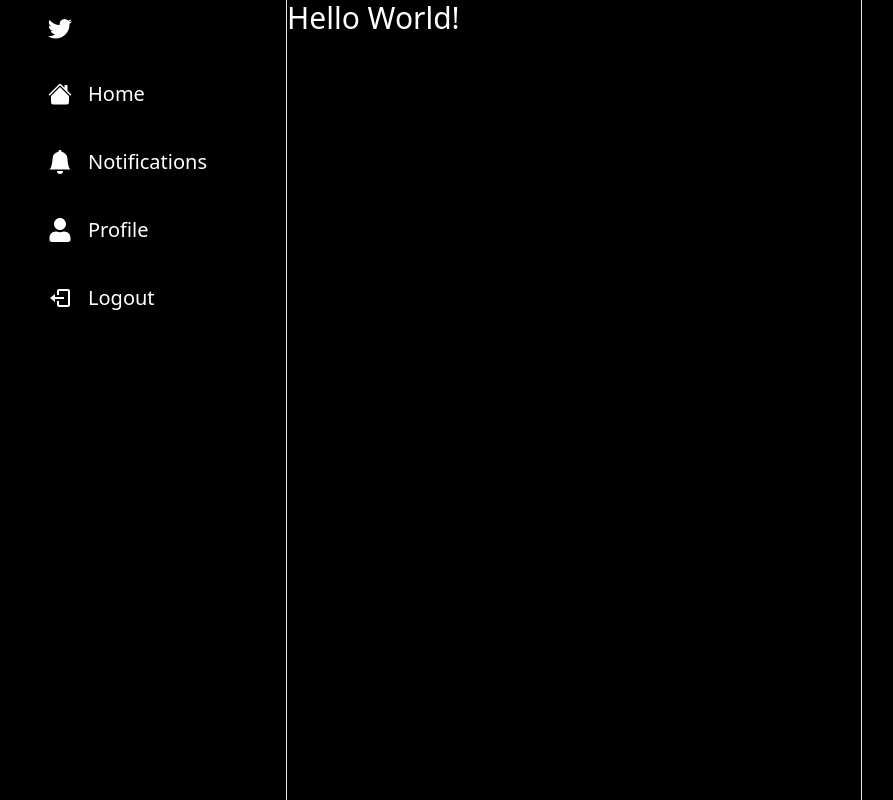
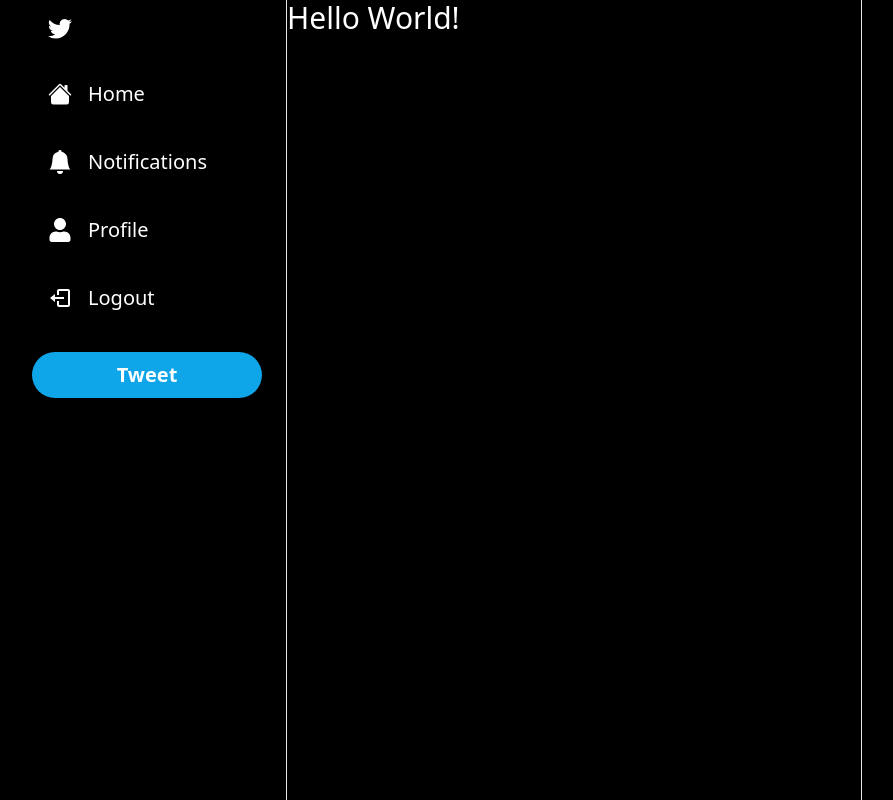
Before and after one commit to davidnx01/twitter-tutorial, a Next.js app: page / in a window 1280 px wide. Shown: the whole page, without its empty margins (66-959 px from the left). Built offline with nearby package versions, Linux system fonts and the light colour scheme.

Commit message:
sidebar tweet button content

```diff
--- a/components/layout/SidebarTweetButton.tsx
+++ b/components/layout/SidebarTweetButton.tsx
@@ -1,8 +1,57 @@
-import React from 'react'
+import { useRouter } from 'next/router';
+import { FaFeather } from "react-icons/fa";
 
 const SidebarTweetButton = () => {
+  const router = useRouter();
+
   return (
-    <div></div>
+    <div onClick={() => router.push('/')}>
+        <div
+            className='
+                mt-6
+                lg:hidden
+                rounded-full
+                h-14
+                w-14
+                p-4
+                flex
+                items-center
+                justify-center
+                bg-sky-500
+                hover:bg-opacity-80
+                transition
+                cursor-pointer
+            '
+        >
+            <FaFeather size={24} color="white" />
+        </div>
+        <div
+            className='
+                mt-6
+                hidden
+                lg:block
+                px-4
+                py-2
+                rounded-full
+                bg-sky-500
+                hover:bg-opacity-90
+                cursor-pointer
+                transition
+            '
+        >
+            <p
+                className='
+                    hidden
+                    lg:block
+                    text-center
+                    font-semibold
+                    text-white
+                    text-[20px]
+                '>
+                Tweet
+            </p>
+        </div>
+    </div>
   )
 }
 
```
